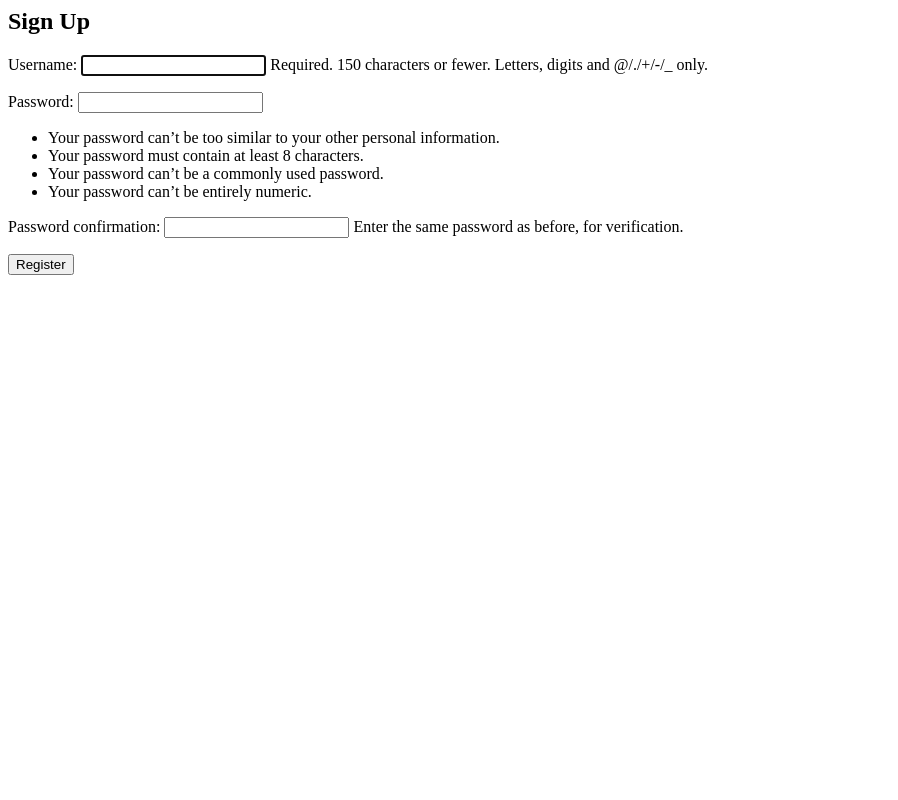
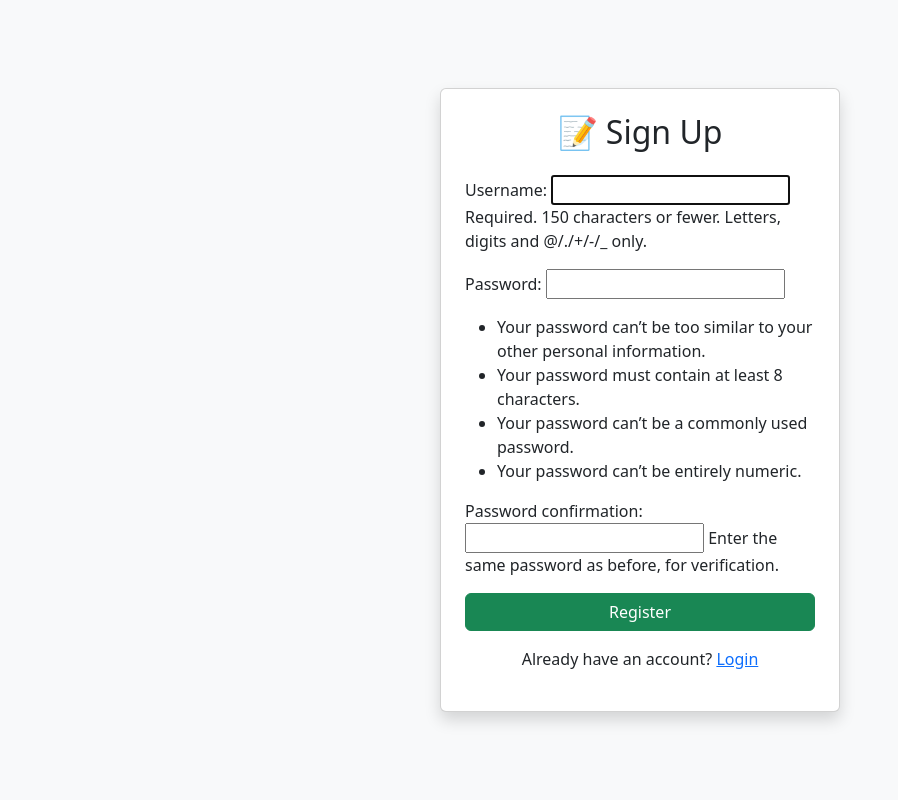
Before and after one commit to ambuj90/my-own-chatbot, a Django app: page /signup/ in a window 1280 px wide. Shown: the whole page, without its empty margins (0-898 px from the left). Run offline with Django 4.2, Linux system fonts and the light colour scheme.

Commit message:
💄 UI:

```diff
--- a/chatbot/templates/chatbot/signup.html
+++ b/chatbot/templates/chatbot/signup.html
@@ -1,5 +1,27 @@
-<h2>Sign Up</h2>
-<form method="post">
-  {% csrf_token %} {{ form.as_p }}
-  <button type="submit">Register</button>
-</form>
+<!DOCTYPE html>
+<html lang="en">
+  <head>
+    <meta charset="UTF-8" />
+    <title>Sign Up</title>
+    <meta name="viewport" content="width=device-width, initial-scale=1" />
+    <link
+      href="https://cdn.jsdelivr.net/npm/bootstrap@5.3.3/dist/css/bootstrap.min.css"
+      rel="stylesheet"
+    />
+  </head>
+  <body
+    class="d-flex align-items-center justify-content-center vh-100 bg-light"
+  >
+    <div class="card shadow p-4" style="max-width: 400px; width: 100%">
+      <h2 class="text-center mb-4">📝 Sign Up</h2>
+      <form method="post">
+        {% csrf_token %} {{ form.as_p }}
+        <button type="submit" class="btn btn-success w-100">Register</button>
+      </form>
+      <p class="mt-3 text-center">
+        Already have an account?
+        <a href="{% url 'login' %}">Login</a>
+      </p>
+    </div>
+  </body>
+</html>
```
Also changed, not shown: chatbot/templates/chatbot/login.html (+27 -5 lines).
